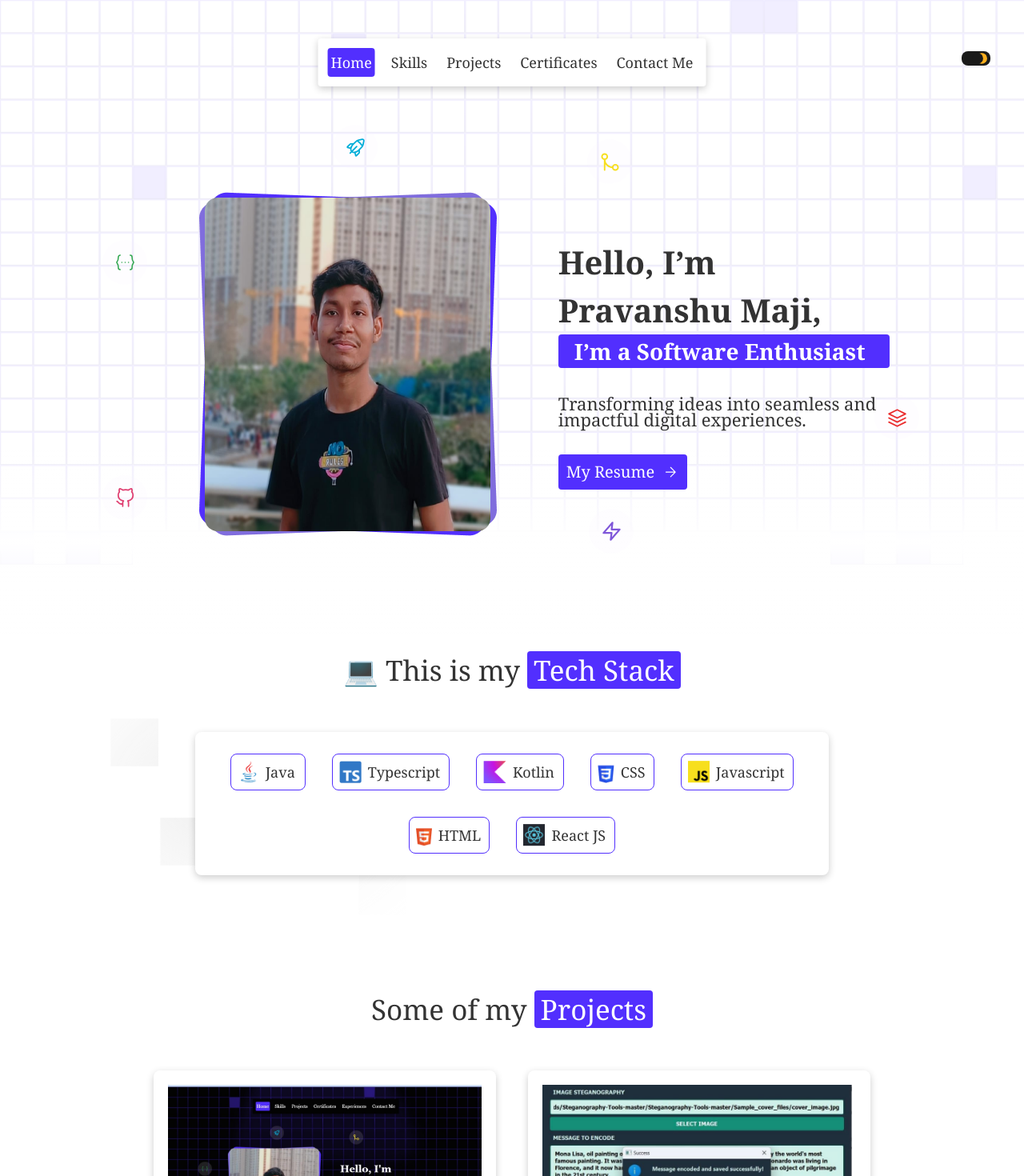
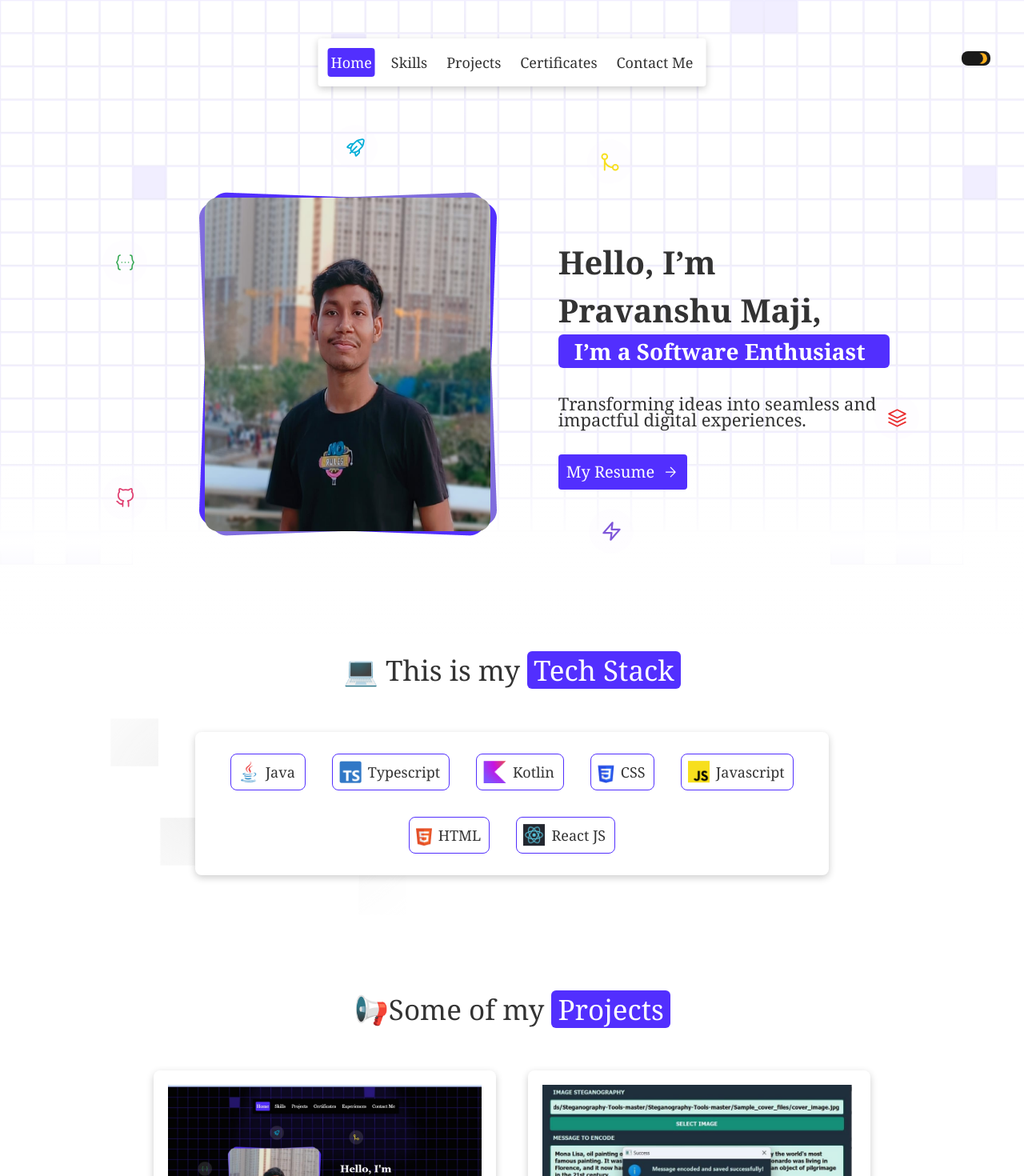
Before and after one commit to PRAVANSHU/Pravanshu-Portfolio, a Next.js app: page / in a window 1280 px wide. Shown: the top 1470 px of the page at 80% size. Built offline with nearby package versions, Linux system fonts and the light colour scheme.

Commit message:
Updated some css part

```diff
--- a/app/components/hero/hero.tsx
+++ b/app/components/hero/hero.tsx
@@ -7,9 +7,9 @@ const Hero = () => {
 
             {/* Text Section */}
             <div className="flex flex-col gap-[13px] items-center md:gap-[34px] md:my-[58px] md:items-start md:w-1/2 md:pl-10 md:order-2">
-                <h1 className="text-2xl/1 font-semibold text-center font-serif md:text-[40px] md:text-start">
+                <h1 className=" text-[38px] md:text-2xl/1 font-semibold text-center font-serif md:text-[40px] md:text-start">
                     Hello, I&#8217;m Pravanshu Maji, <br />
-                    <span className="block text-[27px] highlight mt-2 font-serif md:text-[28px] md:mt-0">
+                    <span className="block text-[23px] highlight mt-2 font-serif md:text-[28px] md:mt-0 ">
                          I&#8217;m a Software Enthusiast
                     </span>
                 </h1>
@@ -35,21 +35,21 @@ const Hero = () => {
                     alt="light purple rectangle"
                     width={372}
                     height={430}
-                    className=" md:block w-[372px] h-[430px] absolute right-0 -z-10"
+                    className="w-[280px] h-[320px]  md:w-[372px] md:h-[430px] absolute right-0 -z-10"
                 />
                 <Image
                     src="/profile_dark_purple.png"
                     alt="dark purple rectangle"
                     width={372}
                     height={430}
-                    className=" md:block w-[372px] h-[430px] absolute right-0 -z-20"
+                    className="w-[280px] h-[320px] md:w-[372px] md:h-[430px] absolute right-0 -z-20"
                 />
                 <Image
                     src="/pravanshu_profile.jpg"
                     alt="Pravanshu Maji picture"
                     width={357}
                     height={417}
-                    className=" md:block w-[357px] h-[417px] z-10 mr-[7.7px] my-[6.5px] rounded-2xl"
+                    className="w-[250px] h-[308px]  md:w-[357px] md:h-[417px] z-10 mr-[7.7px] my-[6.5px] rounded-2xl"
                 />
             </div>
         </section>
--- a/app/components/hero/topbackground.tsx
+++ b/app/components/hero/topbackground.tsx
@@ -9,7 +9,7 @@ const TopBackground =() => {
         <div className="circle-icon top-0 left-[171px] md:top-28 md:left-72">
             <Image src="/rocket_icon.svg" alt="Rocket image" width={23} height={23}/>
         </div>
-        <div className="circle-icon top-[162px] -left-12 md:top-64 md:left-0">
+        <div className="circle-icon top-[162px] -left-3.5 md:top-64 md:left-0">
             <Image src="/bracket_icon.svg" alt="bracket image" width={23} height={23}/>
         </div>
         <div className="hidden md:circle-icon top-60 left-[149px] md:top-[550px] md:left-0">
--- a/app/components/projects/Projects.tsx
+++ b/app/components/projects/Projects.tsx
@@ -9,7 +9,7 @@ const Projects = () => {
   return (
     <SectionContainer id="projects">
         <div className="section-contents mx-6 md:mx-[64px] font-serif">
-            <SectionHeader plainText="Some of my" highlightText="Projects" />
+            <SectionHeader plainText="📢Some of my" highlightText="Projects" />
             <div className="lg:w-full grid grid-cols-1 lg:grid-cols-2 gap-10">
                 {
                     projects.map((project,id) =>
--- a/app/components/projects/projects.json
+++ b/app/components/projects/projects.json
@@ -4,7 +4,7 @@
         "title":"My Portfolio",
         "link":{
             "label":"Portfolio Dash",
-            "url":"#"
+            "url":"https://github.com/PRAVANSHU/Pravanshu-Portfolio"
         },
         "description":"A portfolio showcasing my skills, projects, and achievements with a modern, responsive design."
     },
@@ -14,7 +14,7 @@
             "title":"Steganography",
             "link":{
                 "label":"GitHub Repo",
-                "url":"#"
+                "url":"https://github.com/PRAVANSHU/Steganography-STEGX-"
             },
             "description":"A Python-based steganography tool for encoding and decoding text within images,text,audio ensuring secure and hidden communication."
         },
@@ -34,7 +34,7 @@
             "title":"Car Safety System",
             "link":{
                 "label":"GitHub Repo",
-                "url":"#"
+                "url":"https://github.com/PRAVANSHU/Alcohol_Sensing_Engine_Locking_System"
             },
             "description":"A Iot based prototype alcohol detection system that automatically turns off a car engine when alcohol is detected, enhancing driver safety"
         }
--- a/app/globals.css
+++ b/app/globals.css
@@ -33,7 +33,7 @@ body {
   }
 
   .highlight{
-    @apply bg-primary text-white px-5 rounded-[4px];
+    @apply bg-primary text-white px-5 rounded-[6px];
 }
 
  .section-contents{
--- a/app/layout.tsx
+++ b/app/layout.tsx
@@ -6,7 +6,7 @@ const inter = Inter({subsets: ["latin"]});
 
 export const metadata: Metadata = {
   title: "Pravanshu Portfolio",
-  description: "I am CSE Student",
+  description: "Transforming ideas into seamless and impactful digital experiences.",
 };
 
 export default function RootLayout({
```
